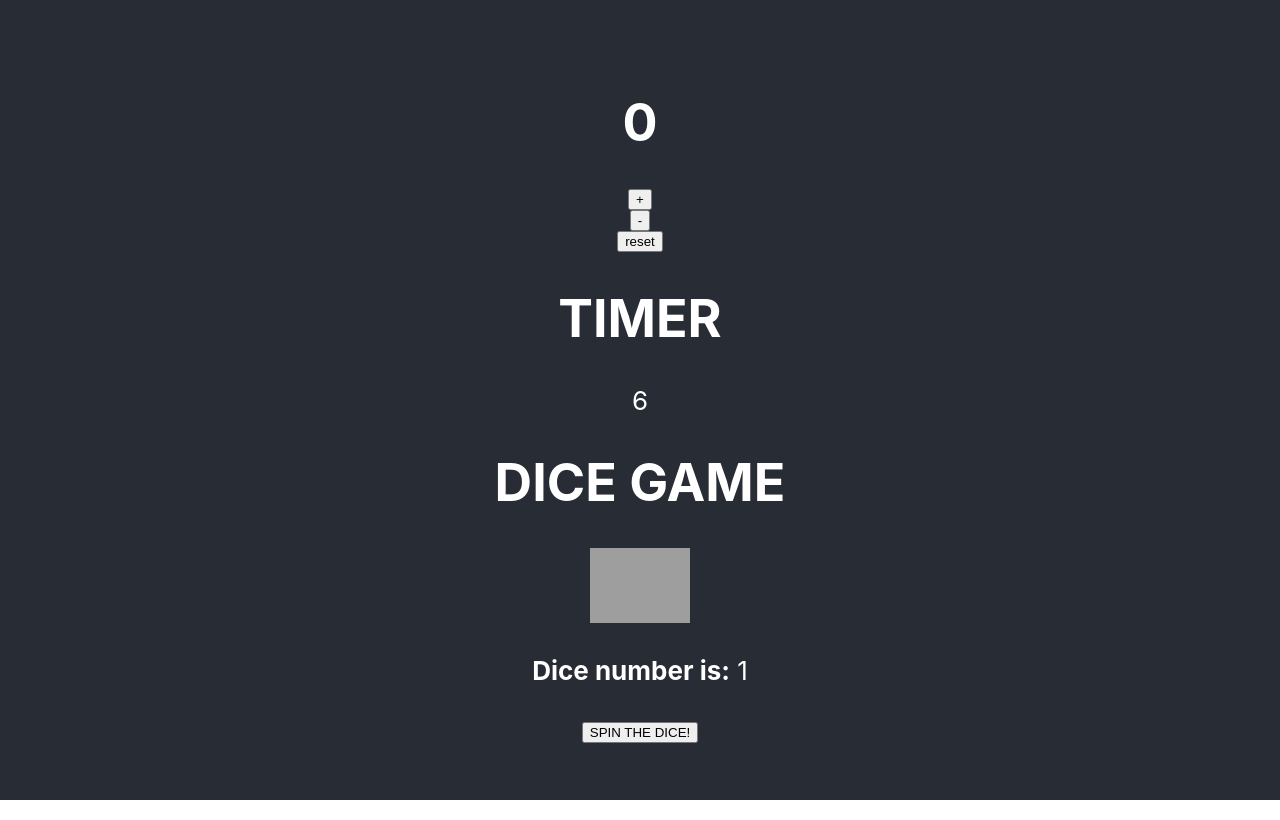
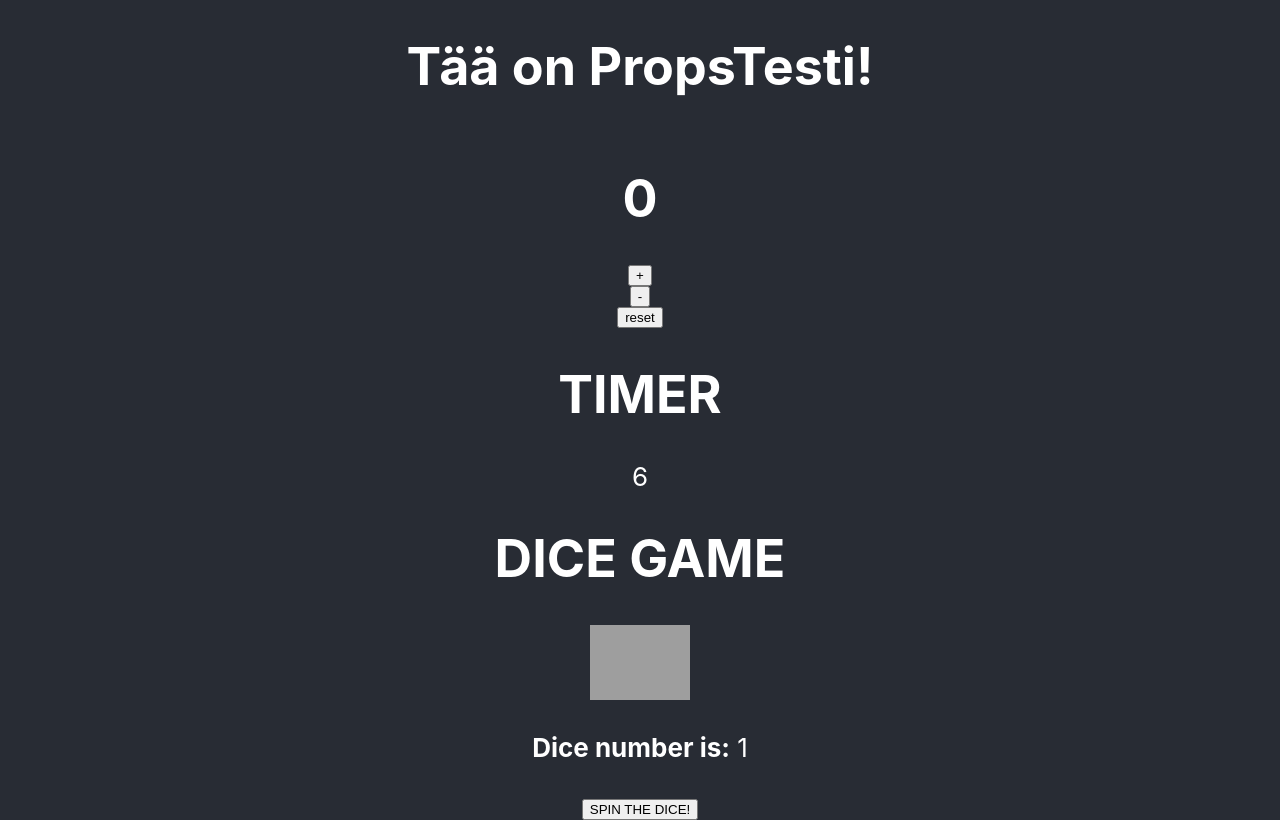
Before and after one commit to AleksiLuukkanen/perus-asiat-aleksi, a React (Create React App) app in the folder perus-asiat/my-react-app/: page / in a window 1280 px wide. Built offline with nearby package versions, Linux system fonts and the light colour scheme; grey boxes are pictures that could not be loaded.

Commit message:
ristinolla

```diff
--- a/perus-asiat/my-react-app/src/App.js
+++ b/perus-asiat/my-react-app/src/App.js
@@ -1,16 +1,20 @@
 import "./App.css";
 import React from 'react';
+import Tulos from './components/props.jsx';
 import Counter from './components/counter.jsx';
 import Timer from './components/timer.jsx';
 import Dice from './components/arpakuutio.jsx';
+import Ristinolla from './components/ristinolla.jsx';
 
 function App() {
     return (
         <div className="App">
              <header className="App-header">
+             <Tulos></Tulos>
              <Counter></Counter>
              <Timer></Timer>
              <Dice></Dice>
+             <Ristinolla></Ristinolla>
              </header>
         </div>
     );
--- a/perus-asiat/my-react-app/src/components/props.jsx
+++ b/perus-asiat/my-react-app/src/components/props.jsx
@@ -0,0 +1,17 @@
+import React from "react";
+
+const Testi = (props) => {
+    return (
+    <>
+        <h1>
+            Tää on {props.name}!
+        </h1>
+    </>
+    );
+}
+
+const Tulos = () => {
+    return <Testi name="PropsTesti" />
+}
+
+export default Tulos;
```
Also changed, not shown: perus-asiat/my-react-app/src/components/ristinolla.jsx (+7 -0 lines), 1 other file (tests, documents, lock files or other folders).
